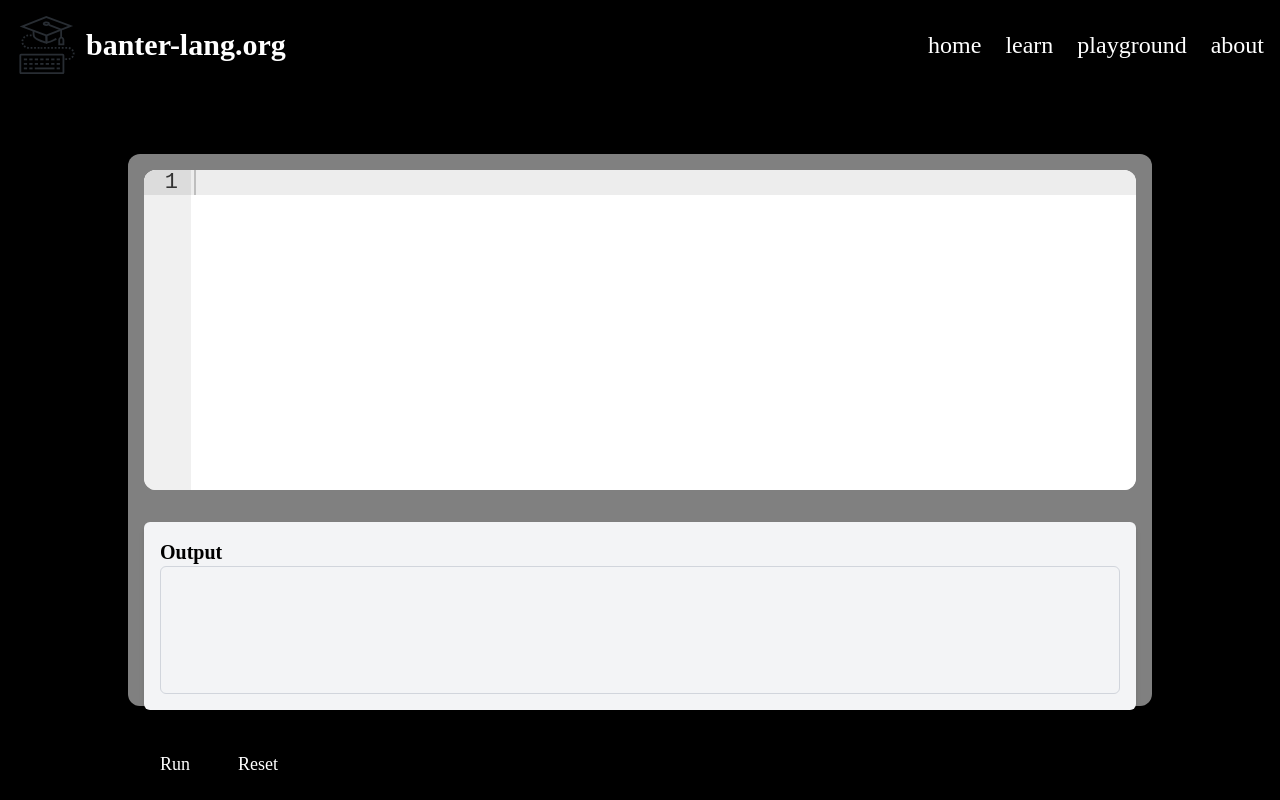
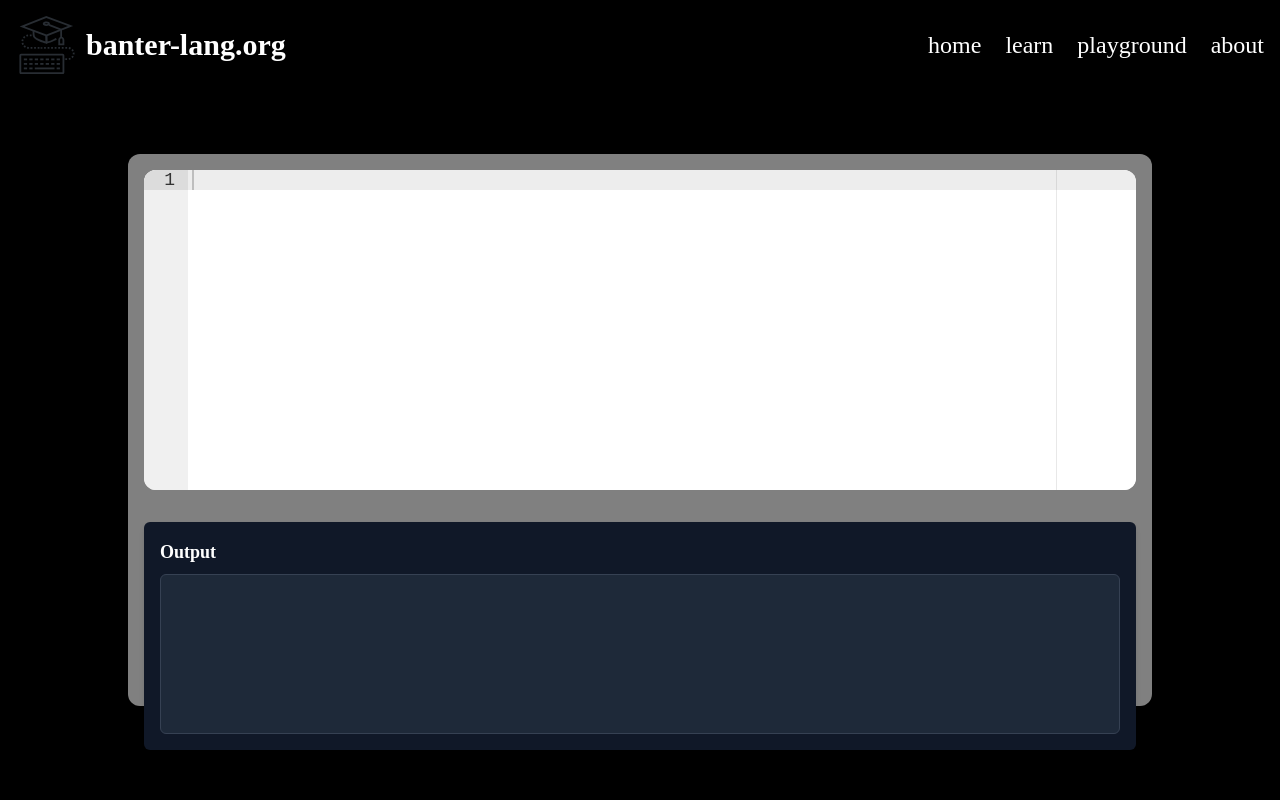
Before and after one commit to CBaier33/banter-site, an Angular app in the folder client/: page /playground in a window 1280 px wide. Built offline with nearby package versions, Linux system fonts and the light colour scheme.

Commit message:
working prototype

```diff
--- a/client/src/app/ace-editor/ace-editor.component.ts
+++ b/client/src/app/ace-editor/ace-editor.component.ts
@@ -25,7 +25,7 @@ export class AceEditorComponent implements OnInit, AfterViewInit {
     //this.editor.setTheme('ace/theme/ambiance');
     this.editor.session.setMode('ace/mode/javascript');
     this.editor.setOptions({
-      fontSize: "22px",
+      fontSize: "18px",
     })
     this.editor.setValue(this.editorValue, -1);
 
--- a/client/src/app/playground/playground.component.html
+++ b/client/src/app/playground/playground.component.html
@@ -8,13 +8,13 @@
     </div>
 
     <!-- Output Section -->
-    <div class="bg-gray-100 p-4 rounded-md shadow-md">
-      <h3 class="font-semibold text-xl">Output</h3>
-      <pre id="output" class="text-sm text-gray-800 whitespace-pre-wrap border border-gray-300 p-2 rounded-md h-32 overflow-auto">
-        <!-- Output content will be shown here -->
-          {{ output }}
+    <div class="bg-gray-900 p-4 rounded-md shadow-md">
+      <h3 class="font-semibold text-lg text-white mb-2">Output</h3>
+      <pre id="output" class="text-sm font-mono text-green-300 bg-gray-800 whitespace-pre-wrap border border-gray-700 p-3 rounded-md h-40 overflow-auto">
+        {{ output }}
       </pre>
     </div>
+
 
     <!-- Button Section -->
     <div class="flex space-x-4 mt-4">
@@ -24,7 +24,8 @@
         Run
       </button>
       <button
-          class="px-4 py-2 bg-black text-lg text-white rounded-md hover:bg-gray-600 transition">
+          class="px-4 py-2 bg-black text-lg text-white rounded-md hover:bg-gray-600 transition"
+        (click)="resetEditor()">
         Reset
       </button>
     </div>
--- a/client/src/styles.css
+++ b/client/src/styles.css
@@ -3,14 +3,8 @@
 
 body {
   font-family: 'Times New Roman';
-  background-color: var(--primary-color);
+  background-color: black;
   margin: 0;
-}
-:root {
-  --primary-color: #000000;
-  --secondary-color: #f0f4f8;
-  --accent-color: #4D5A7A;
-  --shadow-color: #E8E8E8;
 }
 
 button.primary {
```
Also changed, not shown: 2 other files (tests, documents, lock files or other folders).
